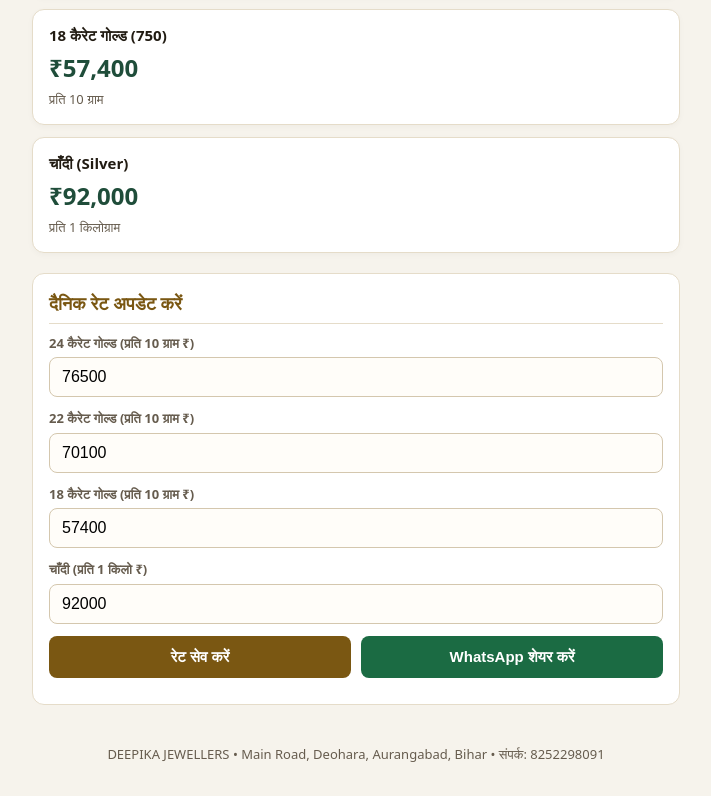
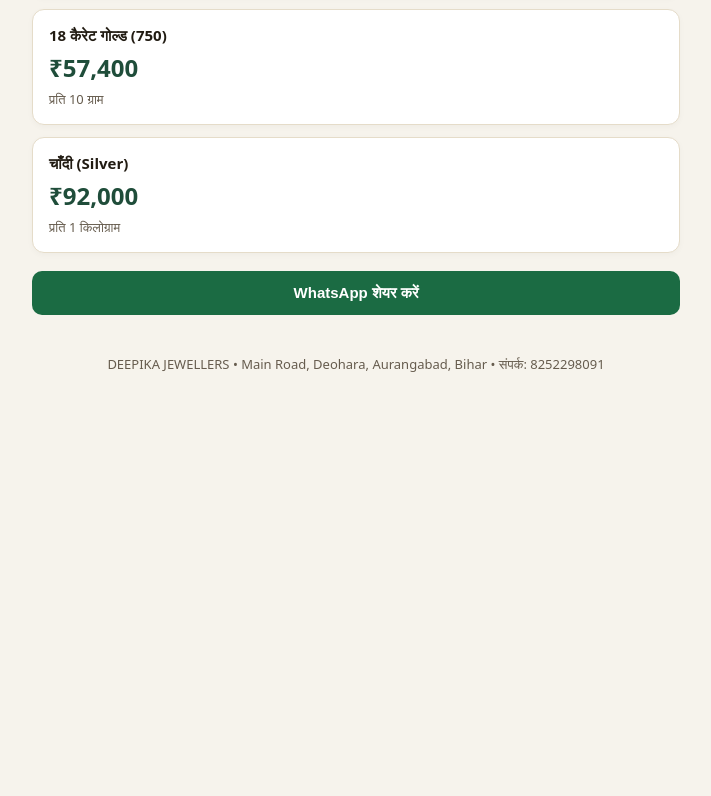
Before and after one commit to surajsoni814114-design/deepika-jwellers, a plain HTML site: page index.html in a window 1280 px wide. Shown: the part 503-1299 px from the top of the page, without its empty margins (284-995 px from the left). After the commit the page ends 909 px from the top, so only its background shows below. Drawn offline with Linux system fonts and the light colour scheme; no server answers.

Commit message:
Update index.html

```diff
--- a/index.html
+++ b/index.html
@@ -87,60 +87,19 @@
       font-size: 13px;
       color: var(--muted);
     }
-    .update-box {
-      background: var(--card);
-      border: 1px solid var(--line);
-      border-radius: 12px;
-      padding: 16px;
-      margin-top: 20px;
+    .share-box {
+      margin-top: 18px;
     }
-    .field {
-      margin-bottom: 12px;
-    }
-    label {
-      display: block;
-      font-size: 13px;
-      font-weight: 600;
-      margin-bottom: 4px;
-      color: var(--muted);
-    }
-    input {
+    button.btn-wa {
       width: 100%;
-      padding: 10px 12px;
-      border: 1px solid #d4c7ae;
-      border-radius: 8px;
-      font-size: 16px;
-      background: #fffdf9;
-    }
-    .btn-row {
-      display: flex;
-      gap: 10px;
-      flex-wrap: wrap;
-      margin-top: 8px;
-    }
-    button {
-      flex: 1;
-      min-width: 140px;
-      padding: 12px 14px;
+      padding: 13px 16px;
       border: none;
-      border-radius: 8px;
+      border-radius: 10px;
       font-size: 15px;
       font-weight: 600;
       cursor: pointer;
-    }
-    .btn-save {
-      background: var(--gold-dark);
-      color: #fff;
-    }
-    .btn-wa {
       background: #1b6b43;
       color: #fff;
-    }
-    .msg {
-      margin-top: 10px;
-      font-size: 13px;
-      color: var(--accent);
-      font-weight: 600;
     }
     footer {
       text-align: center;
@@ -188,34 +147,8 @@
       <div class="rate-unit">प्रति 1 किलोग्राम</div>
     </div>
 
-    <div class="update-box">
-      <div class="section-title" style="margin-top:0;">दैनिक रेट अपडेट करें</div>
-
-      <div class="field">
-        <label for="in24">24 कैरेट गोल्ड (प्रति 10 ग्राम ₹)</label>
-        <input type="number" id="in24" placeholder="उदाहरण: 78500">
-      </div>
-
-      <div class="field">
-        <label for="in22">22 कैरेट गोल्ड (प्रति 10 ग्राम ₹)</label>
-        <input type="number" id="in22" placeholder="उदाहरण: 72000">
-      </div>
-
-      <div class="field">
-        <label for="in18">18 कैरेट गोल्ड (प्रति 10 ग्राम ₹)</label>
-        <input type="number" id="in18" placeholder="उदाहरण: 59000">
-      </div>
-
-      <div class="field">
-        <label for="insilver">चाँदी (प्रति 1 किलो ₹)</label>
-        <input type="number" id="insilver" placeholder="उदाहरण: 94000">
-      </div>
-
-      <div class="btn-row">
-        <button class="btn-save" onclick="saveRates()">रेट सेव करें</button>
-        <button class="btn-wa" onclick="shareWhatsApp()">WhatsApp शेयर करें</button>
-      </div>
-      <div class="msg" id="statusMsg"></div>
+    <div class="share-box">
+      <button class="btn-wa" onclick="shareWhatsApp()">WhatsApp शेयर करें</button>
     </div>
   </div>
 
@@ -245,11 +178,6 @@
       document.getElementById("r18").textContent = fmt(data.r18);
       document.getElementById("rsilver").textContent = fmt(data.rsilver);
       document.getElementById("lastUpdated").textContent = data.updated;
-
-      document.getElementById("in24").value = data.r24;
-      document.getElementById("in22").value = data.r22;
-      document.getElementById("in18").value = data.r18;
-      document.getElementById("insilver").value = data.rsilver;
     }
 
     function parseCSV(csvText) {
@@ -303,41 +231,6 @@
       loadLiveSheetRates();
     }
 
-    function saveRates() {
-      const v24 = Number(document.getElementById("in24").value);
-      const v22 = Number(document.getElementById("in22").value);
-      const v18 = Number(document.getElementById("in18").value);
-      const vsil = Number(document.getElementById("insilver").value);
-
-      if (!v24 || !v22 || !v18 || !vsil) {
-        document.getElementById("statusMsg").textContent = "कृपया सभी चारों रेट सही से भरें।";
-        return;
-      }
-
-      const now = new Date().toLocaleString("hi-IN", {
-        day: "2-digit",
-        month: "short",
-        year: "numeric",
-        hour: "2-digit",
-        minute: "2-digit"
-      });
-
-      const payload = {
-        r24: v24,
-        r22: v22,
-        r18: v18,
-        rsilver: vsil,
-        updated: now
-      };
-
-      try {
-        localStorage.setItem(STORAGE_KEY, JSON.stringify(payload));
-      } catch (e) {}
-
-      applyRatesToUI(payload);
-      document.getElementById("statusMsg").textContent = "आज के रेट सेव हो गए! (बाकी ग्राहकों के लिए Google Sheet में भी यही रेट अपडेट रखें)";
-    }
-
     function shareWhatsApp() {
       const r24 = document.getElementById("r24").textContent;
       const r22 = document.getElementById("r22").textContent;
```
